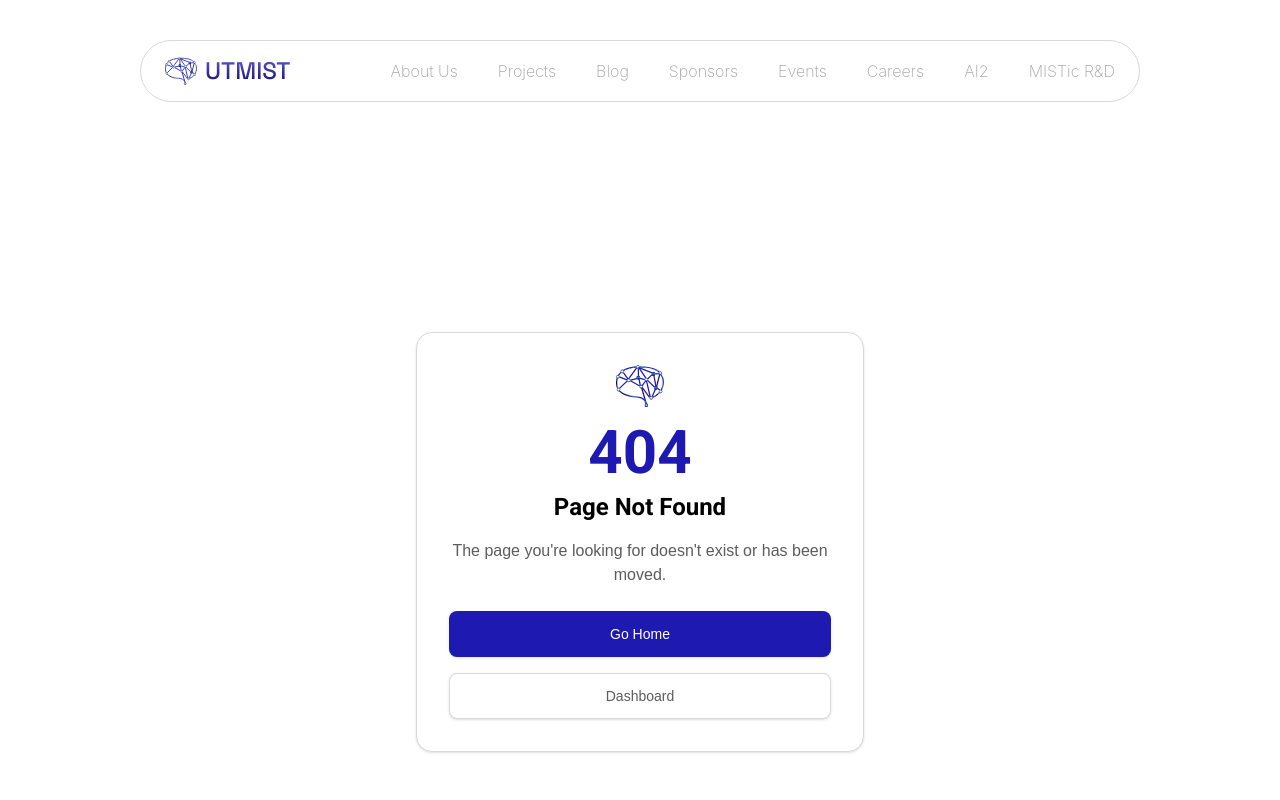
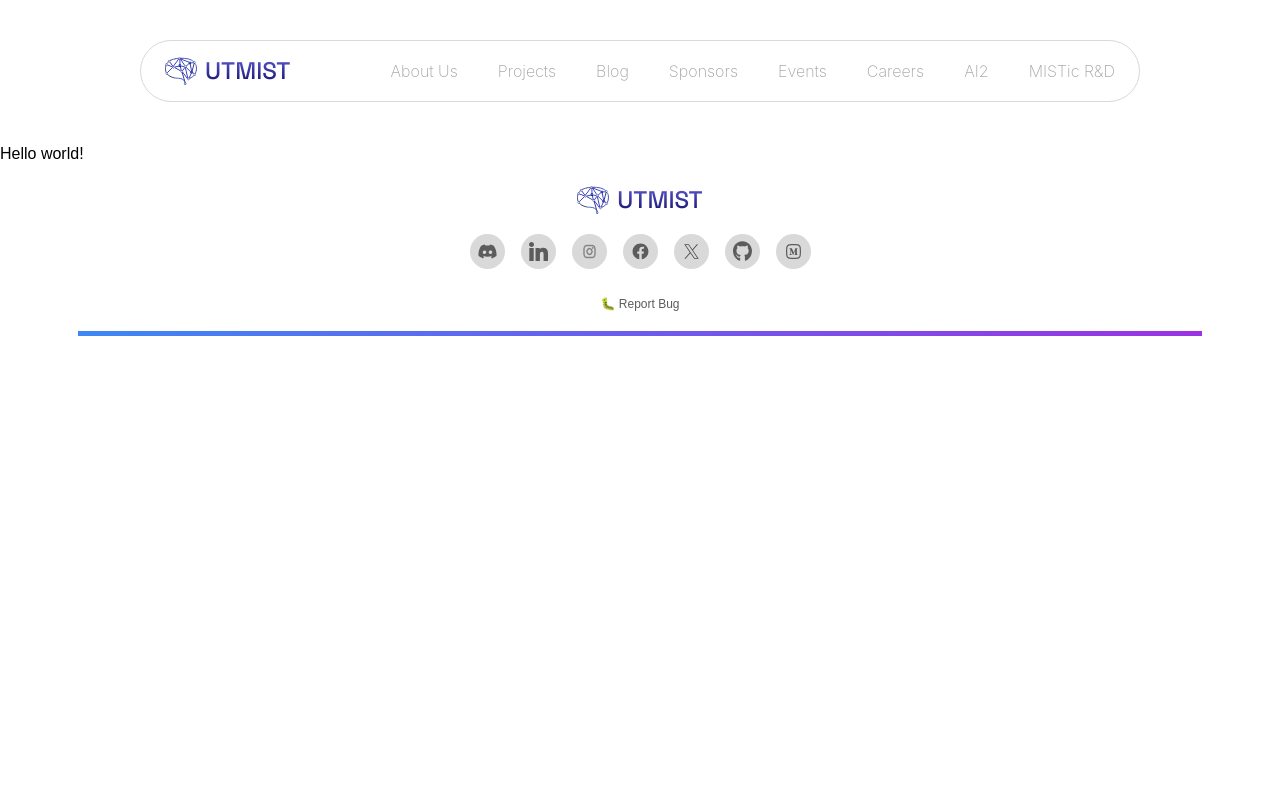
Before and after one commit to UTMIST/UTMIST, a Next.js app in the folder client/: page /ml-fundamentals in a window 1280 px wide. Before the commit this address had no page. Shown: the top 800 px of the page. Built offline with nearby package versions, Linux system fonts and the light colour scheme.

Commit message:
feat: created machine learning fundamentals component

```diff
--- /dev/null
+++ b/client/src/app/ml-fundamentals/page.tsx
@@ -0,0 +1,5 @@
+export default function ProfilePage() {
+    return (
+        <div>Hello world!</div>
+    )
+}
```
